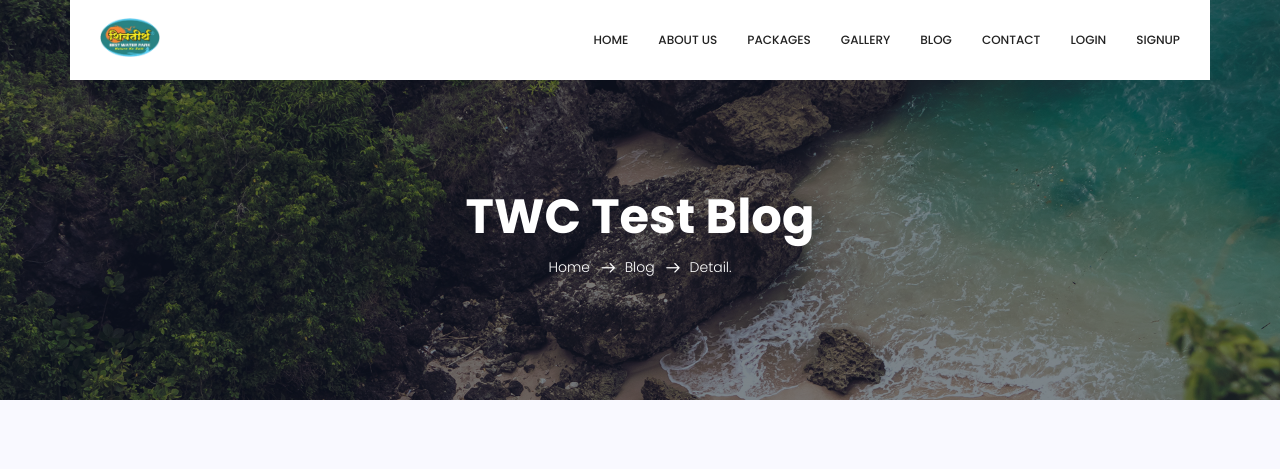
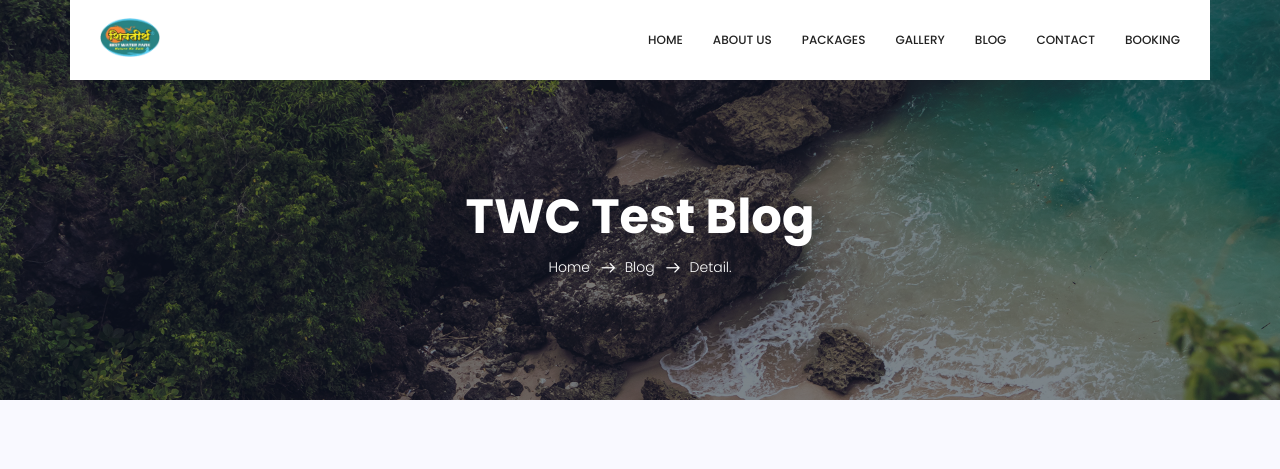
Before and after one commit to FijacksProp/shivtirth, a Django app: page /detail/2/ in a window 1280 px wide. Shown: the top 469 px of the page. Run offline with Django 5.2, Linux system fonts and the light colour scheme; data comes from the database, SQL or seed files in the repository; some libraries are stand-ins or nearby versions.

Commit message:
Update base.html

```diff
--- a/shivtirth_app/templates/main/base.html
+++ b/shivtirth_app/templates/main/base.html
@@ -49,7 +49,8 @@
                             </ul>
                         </li>  {% endcomment %}
                         <li class="nav-item"><a class="nav-link" href="{% url 'contact' %}">Contact</a></li>
-                        <li class="nav-item"><a class="nav-link" href="{% url 'logout' %}">logout</a></li>
+                        <li class="nav-item"><a class="nav-link" href="{% url 'enquire' %}">Booking</a></li>
+                   <!-- <li class="nav-item"><a class="nav-link" href="{% url 'logout' %}">logout</a></li> -->
                     </ul>
                 </div>
                 {% else %}
@@ -68,8 +69,9 @@
                             </ul>
                         </li>  {% endcomment %}
                         <li class="nav-item"><a class="nav-link" href="{% url 'contact' %}">Contact</a></li>
-                        <li class="nav-item"><a class="nav-link" href="{% url 'login' %}">Login</a></li>
-                        <li class="nav-item"><a class="nav-link" href="{% url 'signup' %}">Signup</a></li>
+                        <li class="nav-item"><a class="nav-link" href="{% url 'enquire' %}">Booking</a></li>
+                   <!-- <li class="nav-item"><a class="nav-link" href="{% url 'login' %}">Login</a></li>
+                        <li class="nav-item"><a class="nav-link" href="{% url 'signup' %}">Signup</a></li> -->
                     </ul>
                 </div>
                 {% endif %}
```
